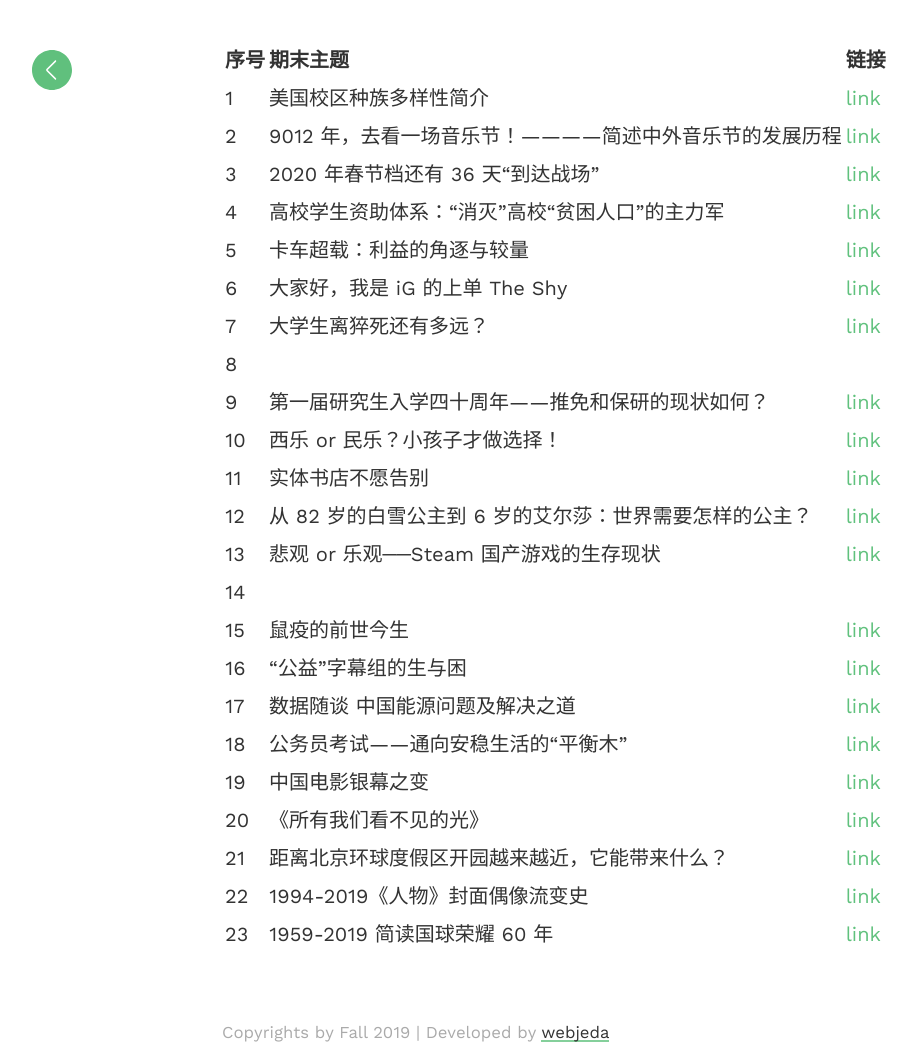
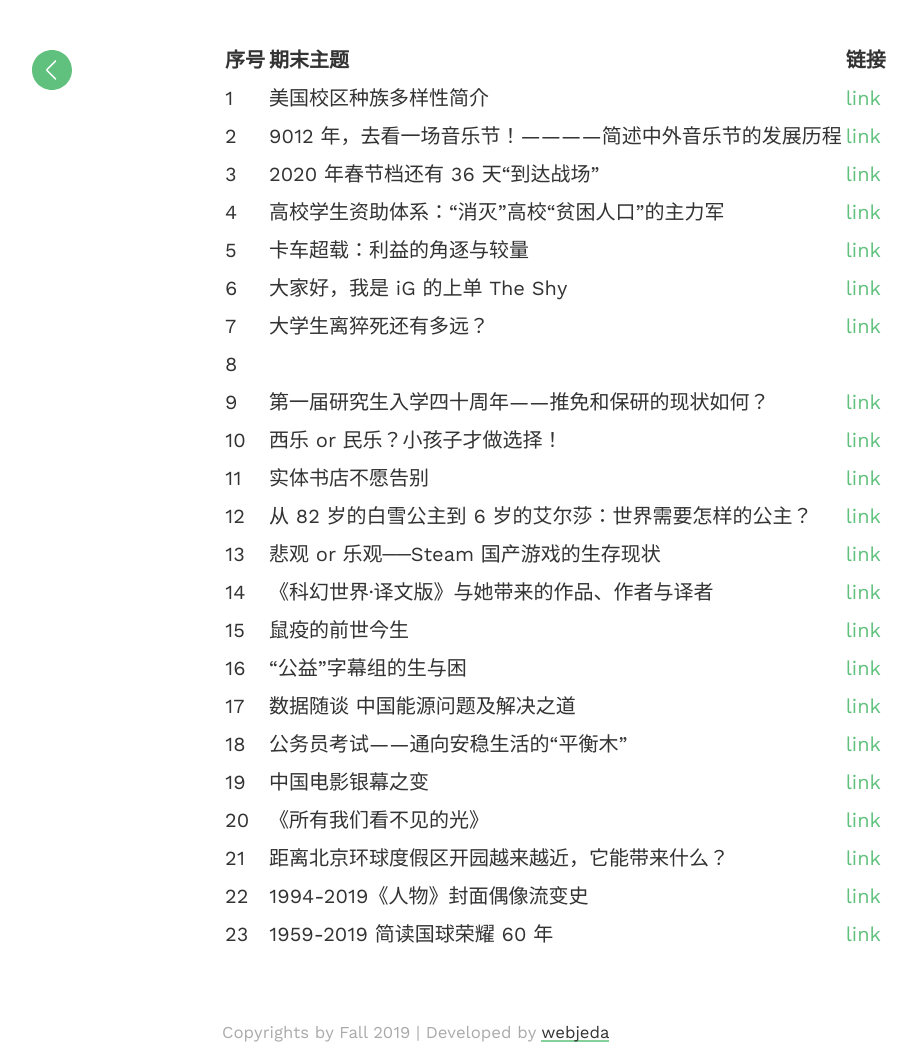
Before and after one commit to haoyuns/Fall-2019, a Jekyll site: the page built from final.md, in a window 1280 px wide. Shown: the whole page, without its empty margins (18-935 px from the left). Built offline with Jekyll 4.4.1, drawn with Linux system fonts in a browser that asks for light colours; our own code applies the rules of GitHub Pages for plain Markdown files.

Commit message:
Update final.md

```diff
--- a/final.md
+++ b/final.md
@@ -13,7 +13,7 @@
 11 | 实体书店不愿告别 | [link](https://peiyiguan03.github.io/bookstore/)
 12 | 从 82 岁的白雪公主到 6 岁的艾尔莎：世界需要怎样的公主？ | [link](https://mp.weixin.qq.com/s?__biz=MzU2NDk1MzYzMw==&mid=100000030&idx=1&sn=c2fa4f513c5494f242c2850c0b688d88&chksm=7c4256504b35df461286449fb3beb5fea932e536dafaf6191e914fcdbb1839e461520e6cda20#rd)
 13 | 悲观 or 乐观──Steam 国产游戏的生存现状 | [link](https://mp.weixin.qq.com/s/WpSoZJWtdA3HYU3QdVXKzA)
-14 |  |
+14 | 《科幻世界·译文版》与她带来的作品、作者与译者 | [link](https://www.jianshu.com/p/6d31f93bff9a)
 15 | 鼠疫的前世今生 | [link](https://github.com/RRC-c/CDYHomework/blob/master/README.md)
 16 | “公益”字幕组的生与困 | [link](https://mp.weixin.qq.com/s?__biz=MzUyNTQ1Nzk5MA==&mid=2247483994&idx=1&sn=8e813c2da5045b66d1459ceaf6ccc233&chksm=fa1c8d73cd6b04650bf3fead228c291428ff8440f3c174922fb76983503327e1f241448fb016&token=327327915&lang=zh_CN#rd)
 17 | 数据随谈 中国能源问题及解决之道 | [link](https://mp.weixin.qq.com/s/XtvM3UkfUMiG8q94C2CUdA)
```
